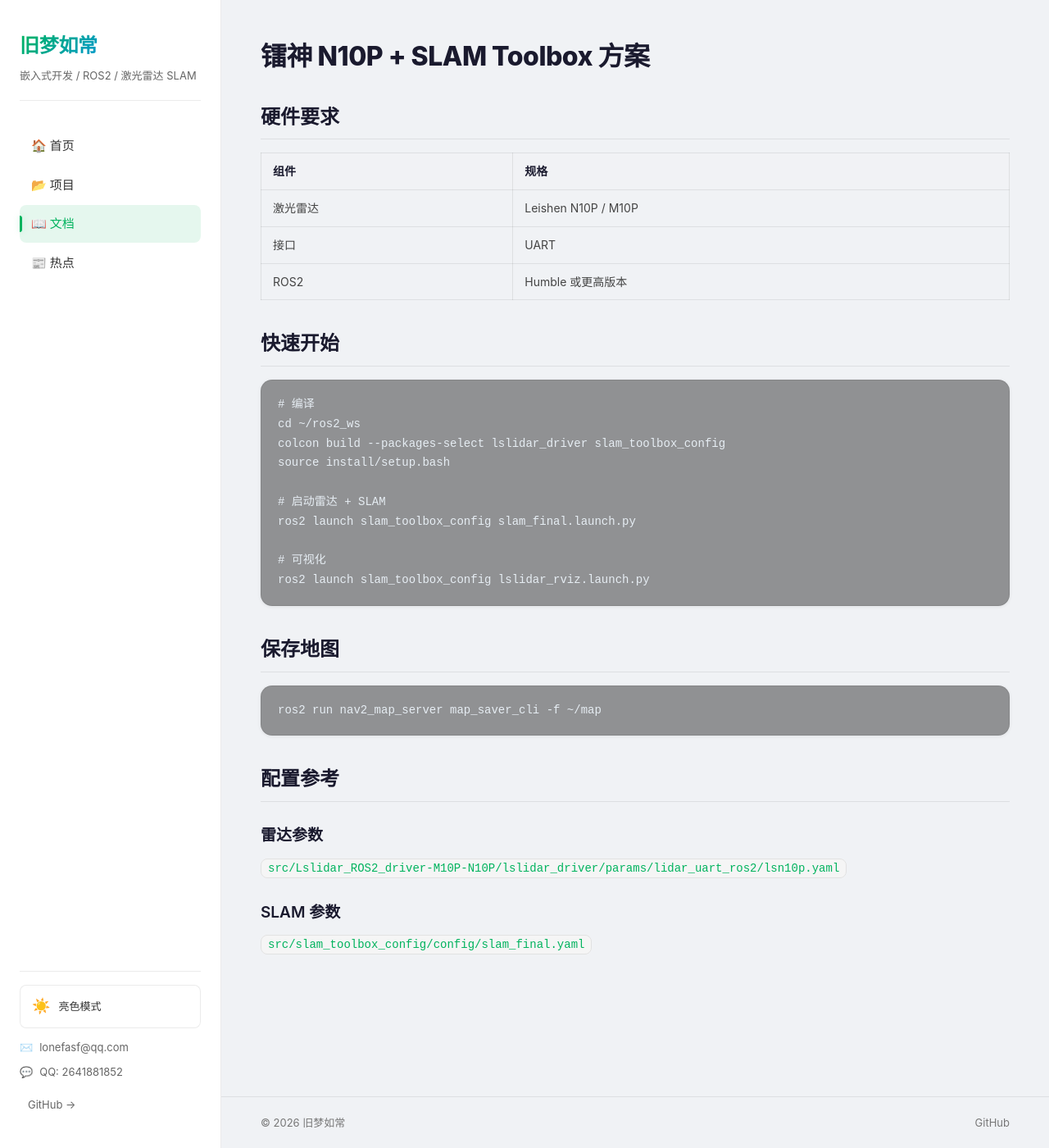
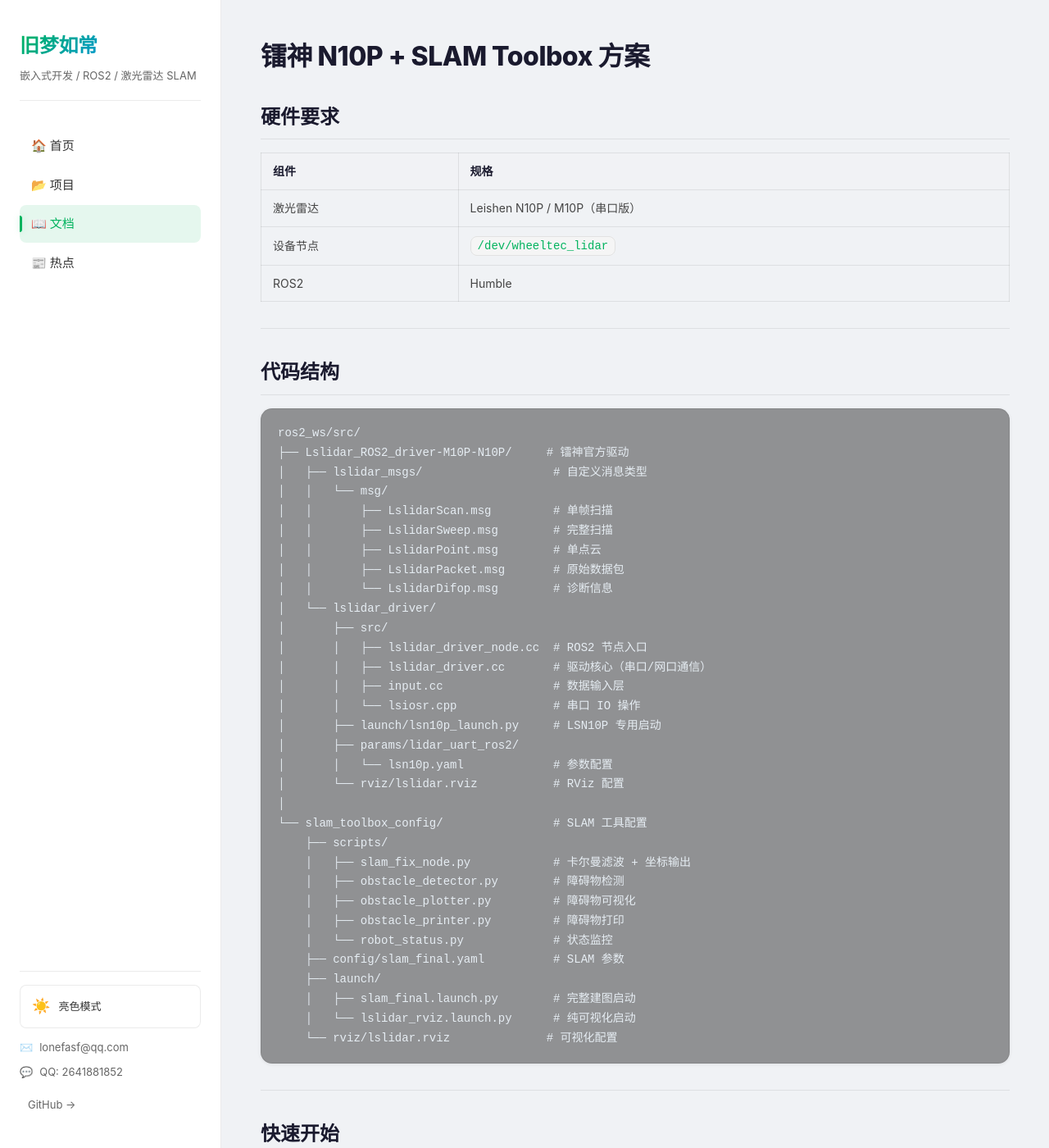
Before and after one commit to LONEFORME/LONEFORME.github.io, a Jekyll site: the page built from docs/leishen_n10p.md, in a window 1280 px wide and 1400 px high. Shown: the whole window at 82% size. Built offline with Jekyll 4.4.1, drawn with Linux system fonts in a browser that asks for light colours; some of the changed text lies outside the part shown.

Commit message:
docs: 完善镭神 N10P + SLAM Toolbox 文档

````diff
--- a/docs/leishen_n10p.md
+++ b/docs/leishen_n10p.md
@@ -9,35 +9,180 @@
 
 | 组件 | 规格 |
 |------|------|
-| 激光雷达 | Leishen N10P / M10P |
-| 接口 | UART |
-| ROS2 | Humble 或更高版本 |
+| 激光雷达 | Leishen N10P / M10P（串口版） |
+| 设备节点 | `/dev/wheeltec_lidar` |
+| ROS2 | Humble |
+
+---
+
+## 代码结构
+
+```
+ros2_ws/src/
+├── Lslidar_ROS2_driver-M10P-N10P/     # 镭神官方驱动
+│   ├── lslidar_msgs/                   # 自定义消息类型
+│   │   └── msg/
+│   │       ├── LslidarScan.msg         # 单帧扫描
+│   │       ├── LslidarSweep.msg        # 完整扫描
+│   │       ├── LslidarPoint.msg        # 单点云
+│   │       ├── LslidarPacket.msg       # 原始数据包
+│   │       └── LslidarDifop.msg        # 诊断信息
+│   └── lslidar_driver/
+│       ├── src/
+│       │   ├── lslidar_driver_node.cc  # ROS2 节点入口
+│       │   ├── lslidar_driver.cc       # 驱动核心（串口/网口通信）
+│       │   ├── input.cc                # 数据输入层
+│       │   └── lsiosr.cpp              # 串口 IO 操作
+│       ├── launch/lsn10p_launch.py     # LSN10P 专用启动
+│       ├── params/lidar_uart_ros2/
+│       │   └── lsn10p.yaml             # 参数配置
+│       └── rviz/lslidar.rviz           # RViz 配置
+│
+└── slam_toolbox_config/                # SLAM 工具配置
+    ├── scripts/
+    │   ├── slam_fix_node.py            # 卡尔曼滤波 + 坐标输出
+    │   ├── obstacle_detector.py        # 障碍物检测
+    │   ├── obstacle_plotter.py         # 障碍物可视化
+    │   ├── obstacle_printer.py         # 障碍物打印
+    │   └── robot_status.py             # 状态监控
+    ├── config/slam_final.yaml          # SLAM 参数
+    ├── launch/
+    │   ├── slam_final.launch.py        # 完整建图启动
+    │   └── lslidar_rviz.launch.py      # 纯可视化启动
+    └── rviz/lslidar.rviz              # 可视化配置
+```
+
+---
 
 ## 快速开始
 
 ```bash
 # 编译
 cd ~/ros2_ws
-colcon build --packages-select lslidar_driver slam_toolbox_config
+colcon build --packages-select lslidar_driver lslidar_msgs slam_toolbox_config
 source install/setup.bash
 
-# 启动雷达 + SLAM
+# 启动雷达 + SLAM 建图（推荐）
 ros2 launch slam_toolbox_config slam_final.launch.py
 
-# 可视化
+# 或仅查看雷达数据（不含 SLAM）
 ros2 launch slam_toolbox_config lslidar_rviz.launch.py
+
+# 或仅启动驱动
+ros2 launch lslidar_driver lsn10p_launch.py
 ```
+
+---
+
+## 启动文件详解
+
+### `slam_final.launch.py` — 完整建图
+
+启动 4 个节点：
+
+| 节点 | 功能 | Topic |
+|------|------|-------|
+| `lslidar_driver_node` | 雷达驱动 | `/scan` |
+| `slam_fix_node` | 数据修正 | `/scan` → `/scan_fixed` |
+| `async_slam_toolbox_node` | SLAM 建图 | `/scan_fixed` |
+| `static_transform_publisher` | TF: `odom` → `laser` | — |
+
+### `lslidar_rviz.launch.py` — 纯可视化
+
+启动 3 个节点：雷达驱动 + slam_fix + RViz
+
+### `lsn10p_launch.py` — 仅驱动
+
+启动 2 个节点：雷达驱动 + RViz（不含修正和SLAM）
+
+---
+
+## 坐标输出话题
+
+`slam_fix_node.py` 通过卡尔曼滤波输出以下话题：
+
+| 话题 | 类型 | 说明 |
+|------|------|------|
+| `/scan_fixed` | LaserScan | 修正后的雷达数据 |
+| `/robot_pose` | PoseStamped | 滤波后位姿 (map 坐标系) |
+| `/robot_position` | PointStamped | 位置点 (map 坐标系) |
+| `/robot_yaw` | Float32 | 航向角 (弧度) |
+| `/robot_velocity` | TwistStamped | 线速度/角速度 |
+| `/robot_predicted` | PointStamped | 预测位置 (100ms 前馈) |
+| `/robot_debug` | Float32MultiArray | [x, y, yaw°, vx, vy, vyaw, x_pred, y_pred] |
+
+滤波特性：静止时自动清零速度，防止零漂。
+
+---
+
+## 障碍物检测
+
+| 节点 | 功能 | 输出 |
+|------|------|------|
+| `obstacle_detector.py` | 从 `/scan_fixed` 检测障碍物 | `/obstacles` |
+| `obstacle_plotter.py` | RViz 可视化标记 | Marker 阵列 |
+| `obstacle_printer.py` | 终端打印障碍物信息 | 控制台输出 |
+
+---
 
 ## 保存地图
 
 ```bash
-ros2 run nav2_map_server map_saver_cli -f ~/map
+ros2 run nav2_map_server map_saver_cli -f ~/my_map
 ```
 
-## 配置参考
+生成 `~/my_map.pgm`（栅格图）和 `~/my_map.yaml`（元数据）。
+
+---
+
+## 参数配置
 
 ### 雷达参数
-`src/Lslidar_ROS2_driver-M10P-N10P/lslidar_driver/params/lidar_uart_ros2/lsn10p.yaml`
+
+文件：`Lslidar_ROS2_driver-M10P-N10P/lslidar_driver/params/lidar_uart_ros2/lsn10p.yaml`
+
+| 参数 | 当前值 | 说明 |
+|------|--------|------|
+| `interface_selection` | `serial` | 接口: `serial` / `net` |
+| `device_port` | `/dev/wheeltec_lidar` | 串口设备 |
+| `lidar_name` | `N10_P` | 型号: `M10` / `M10_P` / `N10` / `N10_P` / `L10` |
+| `frame_id` | `laser` | 激光坐标系 |
+| `scan_topic` | `/scan` | 输出话题 |
+| `min_range` / `max_range` | `0.0` / `200.0` | 距离过滤 |
+| `pubScan` | `true` | 是否发布 scan |
+| `pubPointCloud2` | `false` | 是否发布点云 |
 
 ### SLAM 参数
-`src/slam_toolbox_config/config/slam_final.yaml`
+
+文件：`slam_toolbox_config/config/slam_final.yaml`
+
+| 参数 | 当前值 | 说明 |
+|------|--------|------|
+| `mode` | `mapping` | 模式: `mapping` / `localization` |
+| `resolution` | `0.05` | 地图分辨率 (米/像素) |
+| `map_update_interval` | `0.2` | 地图更新间隔 (秒) |
+| `max_laser_range` | `25.0` | 最大有效距离 |
+| `do_loop_closing` | `true` | 回环检测 |
+| `scan_topic` | `/scan_fixed` | 输入话题 |
+
+---
+
+## 常见问题
+
+**Q: 串口权限不足**
+```bash
+sudo usermod -a -G dialout $USER
+# 重新登录后生效
+```
+
+**Q: 驱动编译报错找不到依赖**
+```bash
+sudo apt install ros-humble-tf2 ros-humble-tf2-ros \
+                 ros-humble-pcl-conversions ros-humble-pcl-ros \
+                 libpcap-dev
+```
+
+**Q: 雷达不出数据**
+1. 检查 `/dev/wheeltec_lidar` 是否存在
+2. 检查 `lsn10p.yaml` 中的串口路径和型号参数
+3. 运行 `ls -l /dev/wheeltec_lidar` 确认设备权限
````
